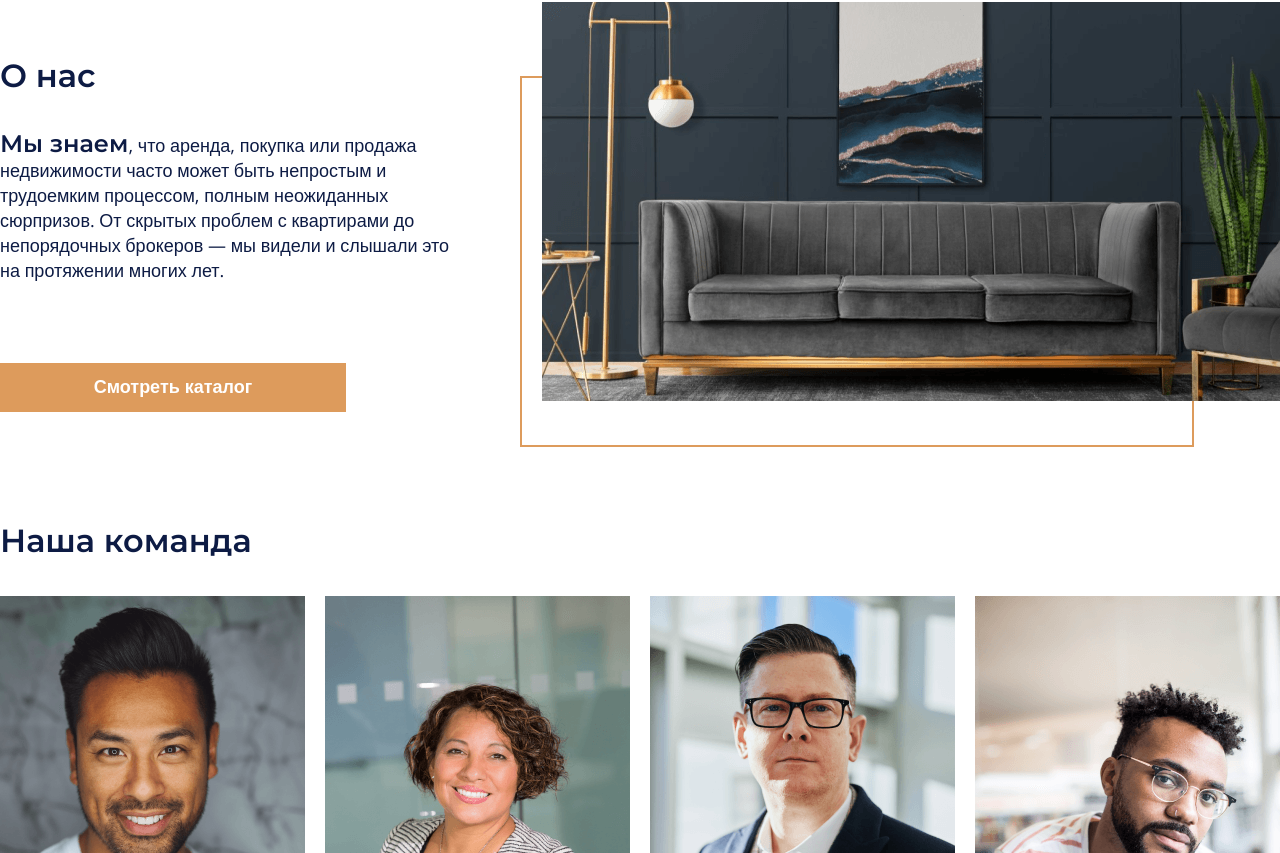
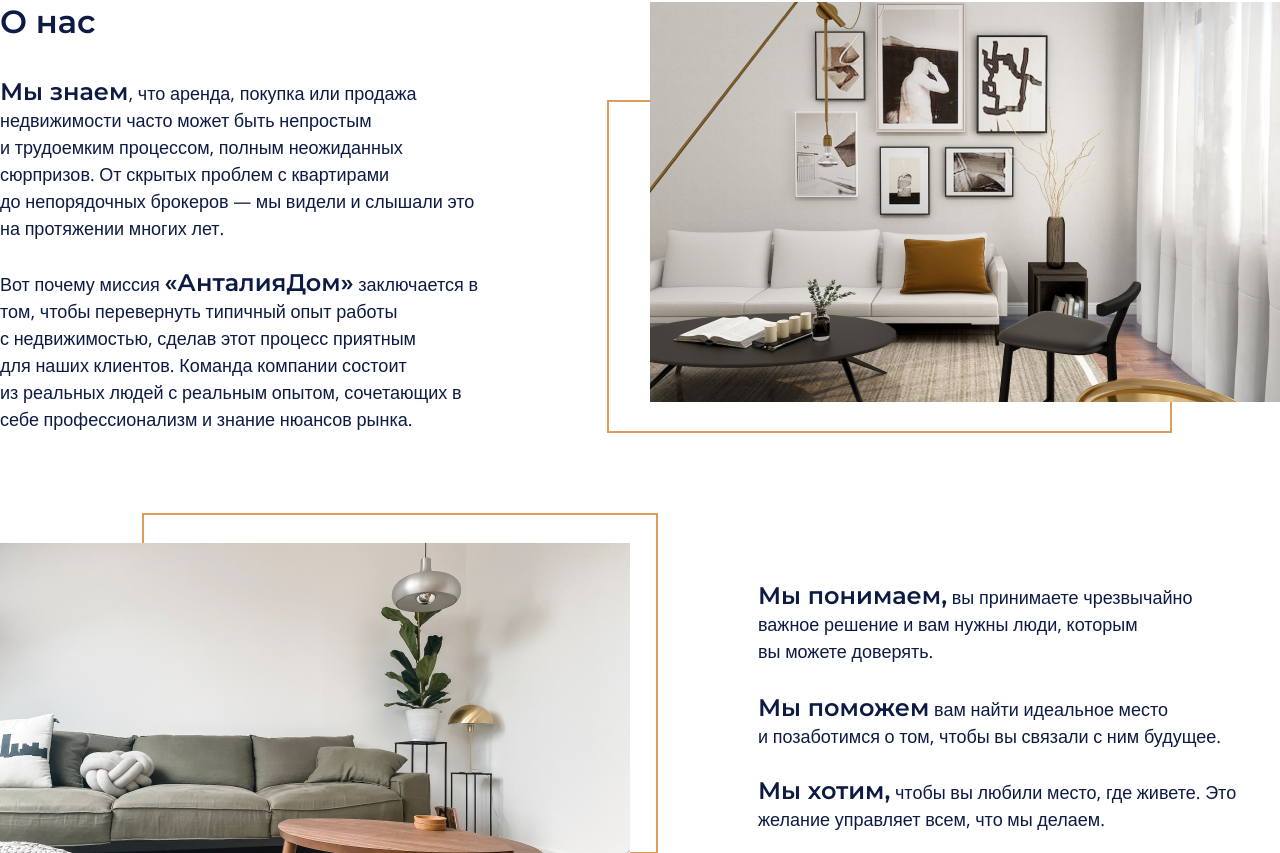
Before and after one commit to antaliadom-team/frontend, a React (Create React App) app: page / in a window 1280 px wide. Shown: the part 947-1800 px from the top of the page. Built offline with nearby package versions, Linux system fonts and the light colour scheme.

Commit message:
home переделал под конечный макет

```diff
--- a/src/components/about-team/about-team.module.css
+++ b/src/components/about-team/about-team.module.css
@@ -8,6 +8,7 @@
     font-size: 32px;
     line-height: 39px;
     font-weight: 600;
+    text-align: center;
 }
 
 .aboutTeam__list {
--- a/src/components/about-us/about-us.js
+++ b/src/components/about-us/about-us.js
@@ -1,5 +1,6 @@
 import styles from "./about-us.module.css";
-import aboutImage from "../../images/about_main.png";
+import aboutImageRight from "../../images/about-us-right.png";
+import aboutImageLeft from "../../images/about-us-left.png";
 
 const AboutUs = () => {
   return (
@@ -9,20 +10,75 @@ const AboutUs = () => {
           <h2 className={styles.aboutUs__title}>О нас</h2>
           <p className={styles.aboutUs__paragraph}>
             <span>Мы знаем</span>, что аренда, покупка или продажа недвижимости
-            часто может быть непростым и трудоемким процессом, полным
-            неожиданных сюрпризов. От скрытых проблем с квартирами до
-            непорядочных брокеров — мы видели и слышали это на протяжении многих
-            лет.
+            часто может быть непростым
           </p>
-          <button className={styles.aboutUs__button}>Смотреть каталог</button>
+          <p className={styles.aboutUs__paragraph}>
+            и трудоемким процессом, полным неожиданных сюрпризов. От скрытых
+            проблем с квартирами
+          </p>
+          <p className={styles.aboutUs__paragraph}>
+            до непорядочных брокеров — мы видели и слышали это на протяжении
+            многих лет.
+          </p>
+          <p className={styles.aboutUs__paragraph}>
+            Вот почему миссия <span>«АнталияДом»</span> заключается в том, чтобы
+            перевернуть типичный опыт работы
+          </p>
+          <p className={styles.aboutUs__paragraph}>
+            с недвижимостью, сделав этот процесс приятным
+          </p>
+          <p className={styles.aboutUs__paragraph}>
+            для наших клиентов. Команда компании состоит
+          </p>
+          <p className={styles.aboutUs__paragraph}>
+            из реальных людей с реальным опытом, сочетающих в себе
+            профессионализм и знание нюансов рынка.
+          </p>
         </div>
         <div className={styles.aboutUs__column}>
           <img
             className={styles.aboutUs__image}
-            src={aboutImage}
+            src={aboutImageRight}
             alt="фото квартиры"
           />
           <div className={styles.aboutUs__border} />
+        </div>
+      </div>
+      <div className={styles.aboutUs__columns}>
+        <div className={styles.aboutUs__column}>
+          <img
+            className={styles.aboutUs__image}
+            src={aboutImageLeft}
+            alt="фото квартиры"
+          />
+          <div
+            className={`${styles.aboutUs__border} ${styles.aboutUs__border_bottom}`}
+          />
+        </div>
+        <div
+          className={`${styles.aboutUs__column} ${styles.aboutUs__column_bottom}`}>
+          <p className={styles.aboutUs__paragraph}>
+            <span>Мы понимаем,</span> вы принимаете чрезвычайно важное решение и
+            вам нужны люди, которым
+          </p>
+          <p
+            className={`${styles.aboutUs__paragraph} ${styles.aboutUs__paragraph_bottom}`}>
+            вы можете доверять.
+          </p>
+          <p
+            className={`${styles.aboutUs__paragraph} ${styles.aboutUs__paragraph_bottom}`}>
+            <span>Мы поможем</span> вам найти идеальное место
+          </p>
+          <p
+            className={`${styles.aboutUs__paragraph} ${styles.aboutUs__paragraph_bottom}`}>
+            и позаботимся о том, чтобы вы связали с ним будущее.
+          </p>
+          <p
+            className={`${styles.aboutUs__paragraph} ${styles.aboutUs__paragraph_bottom}`}>
+            <span>Мы хотим,</span> чтобы вы любили место, где живете. Это
+            желание управляет всем, что мы делаем.
+          </p>
+          <button className={styles.aboutUs__button}>Смотреть каталог</button>
         </div>
       </div>
     </section>
--- a/src/components/about-us/about-us.module.css
+++ b/src/components/about-us/about-us.module.css
@@ -1,5 +1,5 @@
 .container {
-    margin: 120px 0 46px 0;
+    margin: 120px 0 40px 0;
 }
 
 .aboutUs__columns {
@@ -10,12 +10,19 @@
 
 .aboutUs__column {
     position: relative;
-    height: 399px;
     color: var(--text-color);
 }
 
+.aboutUs__column_bottom {
+    margin-top: 38px;
+    margin-right: 33px;
+}
+
+.aboutUs__columns:last-child {
+    margin-top: 110px;
+}
+
 .aboutUs__title {
-    margin-top: 54px;
     font-family: "Montserrat", sans-serif;
     font-size: 32px;
     line-height: 39px;
@@ -23,36 +30,60 @@
 }
 
 .aboutUs__paragraph {
-    margin: 36px 0 40px;
-    width: 450px;
+    width: 489px;
     font-family: "Open Sans", sans-serif;
     font-size: 18px;
-    line-height: 25px;
+    line-height: 27px;
     font-weight: 400;
+}
+
+.aboutUs__paragraph:nth-child(2) {
+    margin-top: 36px;
+}
+
+.aboutUs__paragraph:nth-child(5) {
+    margin-top: 26px;
+}
+
+.aboutUs__paragraph_bottom:nth-child(2) {
+    margin: 0;
+}
+
+.aboutUs__paragraph_bottom:nth-child(3) {
+    margin-top: 28px;
 }
 
 .aboutUs__paragraph span {
     font-family: "Montserrat", sans-serif;
     font-size: 24px;
+    line-height: 29px;
     font-weight: 600;
 }
 
 .aboutUs__button {
     margin: 40px auto auto;
+    margin-left: 0;
+    width: 290px;
 }
 
 .aboutUs__image {
     position: relative;
     z-index: 1;
-    width: 738px;
-    height: 399px;
 }
 
 .aboutUs__border {
     position: absolute;
-    top: 74px;
-    left: -22px;
-    width: 674px;
-    height: 371px;
+    top: 98px;
+    left: -43px;
+    width: 565px;
+    height: 333px;
     border: 2px solid var(--border-color);
 }
+
+.aboutUs__border_bottom {
+    position: absolute;
+    top: -30px;
+    left: 142px;
+    width: 516px;
+    height: 341px;
+}
--- a/src/components/forms/main-form.module.css
+++ b/src/components/forms/main-form.module.css
@@ -39,7 +39,7 @@
 .mainForm__subtitle {
     width: 634px;
     font-size: 18px;
-    line-height: 25px;
+    line-height: 27px;
     font-weight: 400;
     text-align: center;
     color: var(--text-color);
@@ -61,7 +61,7 @@
 
 .mainForm__itemTitle {
     font-size: 18px;
-    line-height: 25px;
+    line-height: 27px;
     font-weight: 400;
     text-align: left;
     color: var(--text-color);
@@ -74,7 +74,7 @@
     height: 40px;
     font-family: "Open Sans", sans-serif;
     font-size: 18px;
-    line-height: 25px;
+    line-height: 27px;
     font-weight: 400;
 }
 
@@ -99,8 +99,8 @@
     padding: 0;
     width: 415px;
     font-family: "Open Sans", sans-serif;
-    font-size: 18px;
-    line-height: 25px;
+    font-size: 14px;
+    line-height: 17px;
     font-weight: 400;
     text-align: left;
     color: var(--text-color);
```
Also changed, not shown: src/images/about-us-left.png (added), src/images/about-us-right.png (added).
